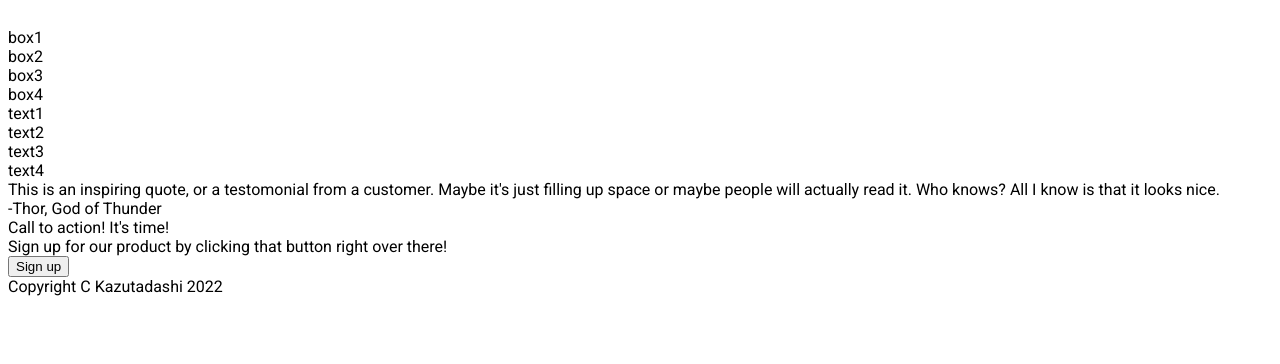
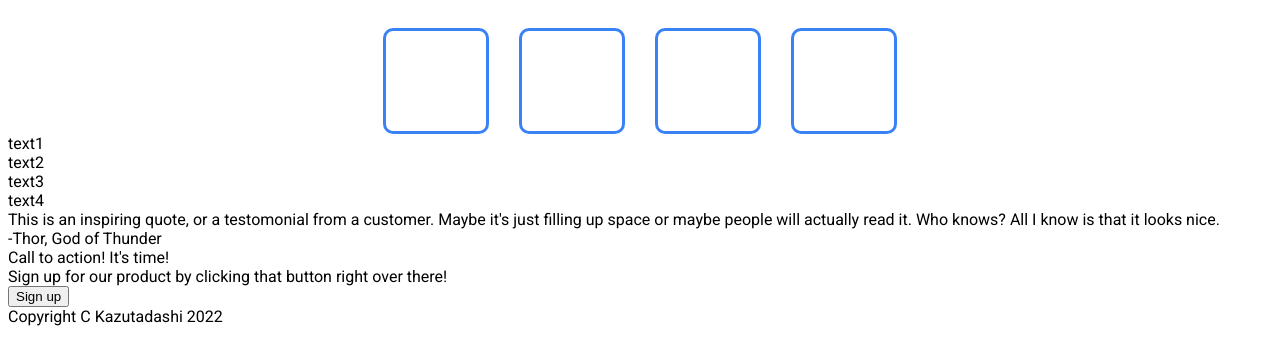
Before and after one commit to Kazutadashi/odin-full-website, a plain HTML site: page index.html in a window 1280 px wide. Shown: the part 330-694 px from the top of the page. Drawn offline with Linux system fonts and the light colour scheme.

Commit message:
Add boxes and style to boxes

```diff
--- a/index.html
+++ b/index.html
@@ -36,10 +36,10 @@
     <div class="information">
         <div class="info-title"> Some random information.</div>
         <div class="boxes">
-            <div>box1</div>
-            <div>box2</div>
-            <div>box3</div>
-            <div>box4</div>
+            <div class="box"></div>
+            <div class="box"></div>
+            <div class="box"></div>
+            <div class="box"></div>
         </div>
 
         <div class="box-text">
--- a/style.css
+++ b/style.css
@@ -77,5 +77,17 @@ a {
     color: #1F2937;
     padding-top: 30px;
     padding-bottom: 30px;
+}
 
+.boxes {
+    display: flex;
+    justify-content: center;
 }
+
+.box {
+    margin: 0px 15px;
+    height: 100px;
+    width: 100px;
+    border: 3px solid #3882f6;
+    border-radius: 10px;
+}
```
